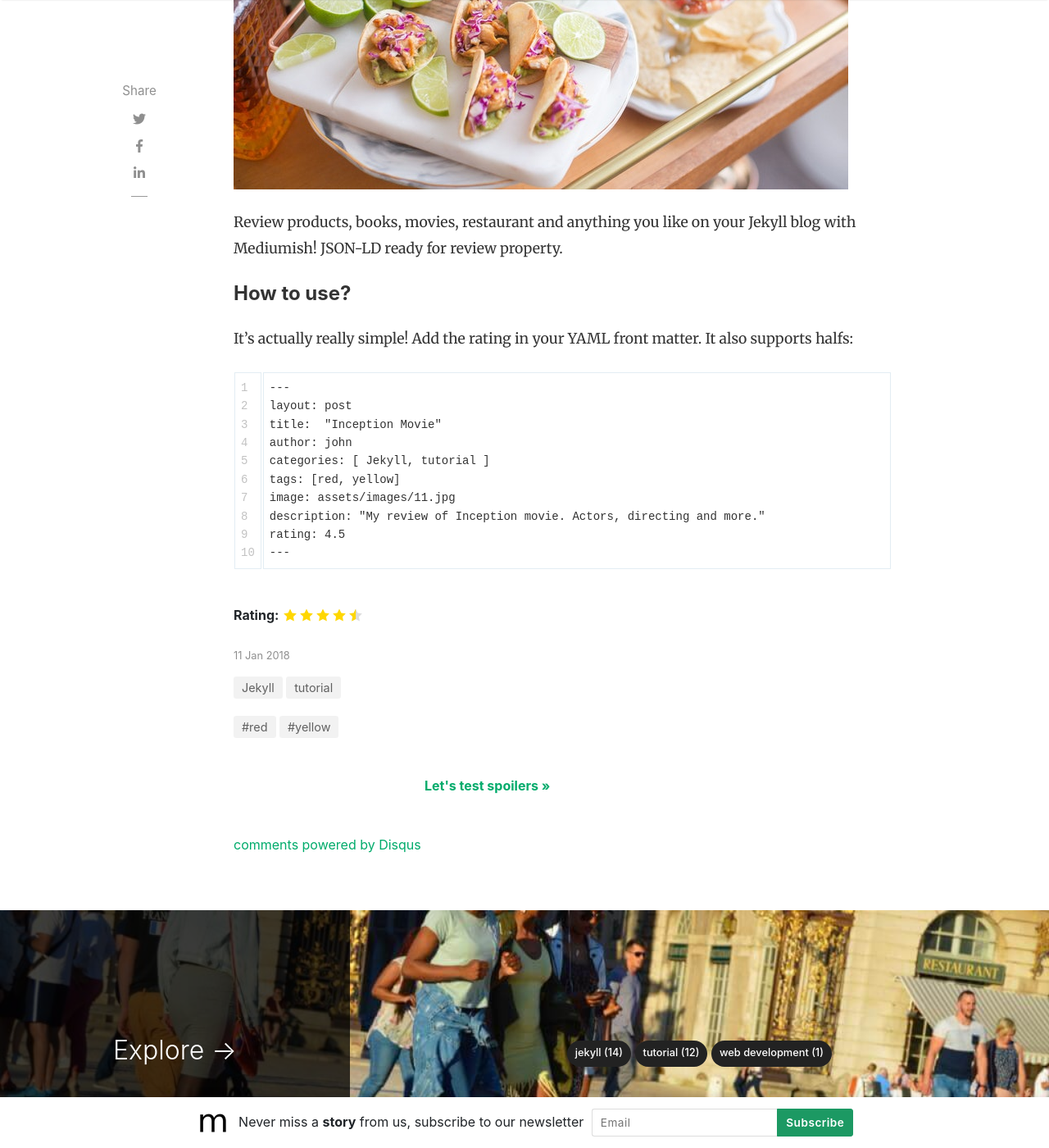
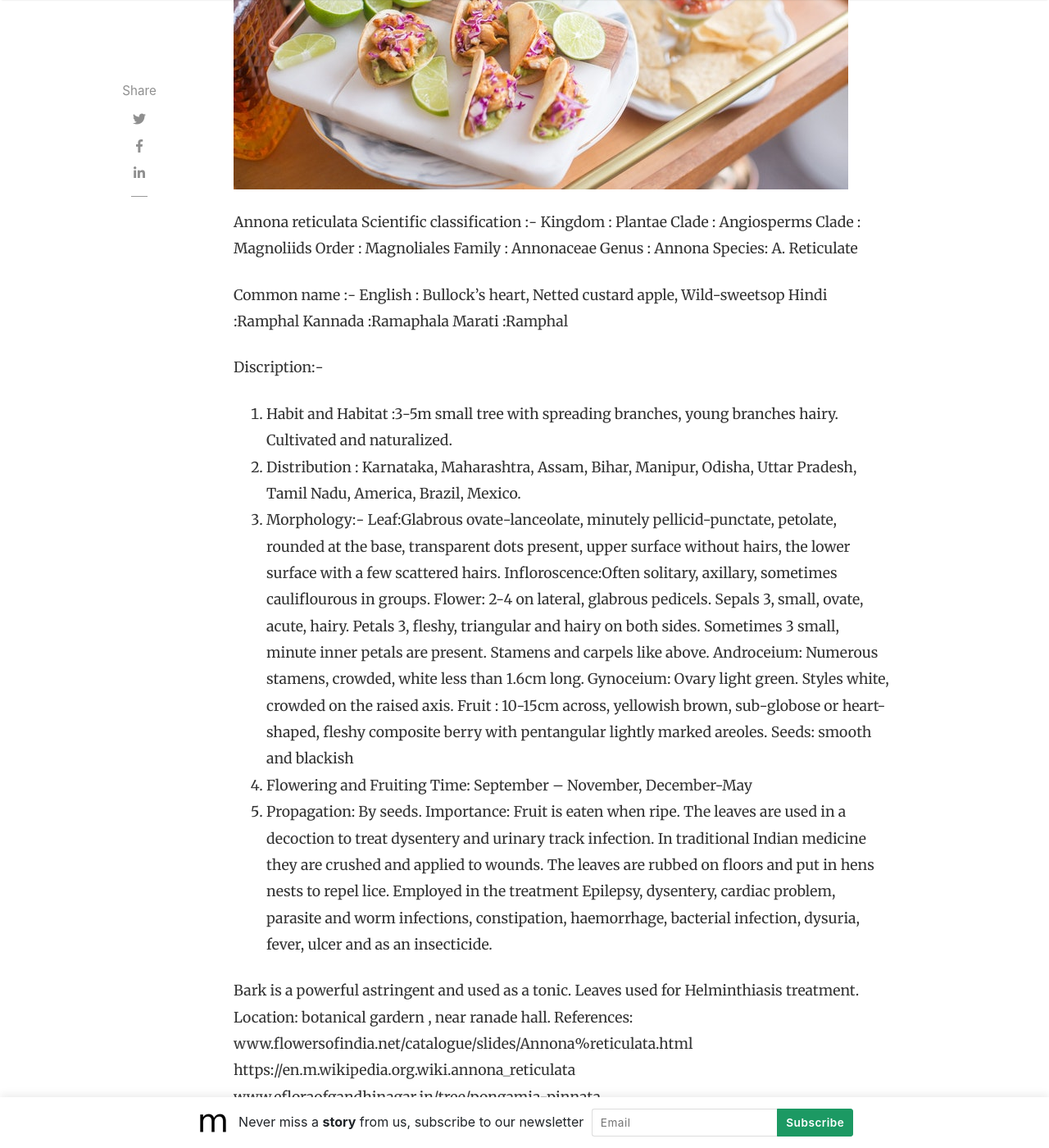
Before and after one commit to wavicles/empressgarden, a Jekyll site: the page built from _posts/2018-01-11-customer-service.md, in a window 1280 px wide and 1400 px high, scrolled down 684 px. Shown: the whole window at 82% size. Built offline with Jekyll 4.4.1, drawn with Linux system fonts in a browser that asks for light colours; nearby versions of some CDN libraries; comment, search, counter and statistics services are not loaded; some of the changed text lies outside the part shown.

Commit message:
added tree2

````diff
--- a/_posts/2018-01-11-customer-service.md
+++ b/_posts/2018-01-11-customer-service.md
@@ -1,31 +1,55 @@
 ---
 layout: post
-title:  "Inception Movie"
+title:  "Ramphal - Bullock’s Heart"
 author: john
 categories: [ Jekyll, tutorial ]
 tags: [red, yellow]
 image: assets/images/11.jpg
-description: "My review of Inception movie. Acting, plot and something else in this short description."
+description: "Annona reticulata."
 featured: true
 hidden: true
 rating: 4.5
 ---
 
-Review products, books, movies, restaurant and anything you like on your Jekyll blog with Mediumish! JSON-LD ready for review property.
+Annona reticulata
+Scientific classification :-
+Kingdom  :   Plantae
+Clade :          Angiosperms
+Clade :          Magnoliids
+Order :         Magnoliales
+Family :        Annonaceae
+Genus  :        Annona
+Species:        A. Reticulate
 
-#### How to use?
+Common name :-
+English :      Bullock’s heart, Netted custard apple, Wild-sweetsop
+Hindi :Ramphal
+Kannada :Ramaphala
+Marati :Ramphal
 
-It's actually really simple! Add the rating in your YAML front matter. It also supports halfs:
+Discription:-
+1. Habit and Habitat :3-5m small tree with spreading branches,    young branches hairy. Cultivated and naturalized.
+2. Distribution : Karnataka, Maharashtra, Assam, Bihar, Manipur, Odisha, Uttar Pradesh, Tamil Nadu, America, Brazil, Mexico.
+3. Morphology:-
+Leaf:Glabrous ovate-lanceolate, minutely pellicid-punctate,                                                                                                   petolate, rounded at the base, transparent dots present,  upper surface without hairs, the lower surface with a few scattered hairs.
+Infloroscence:Often solitary, axillary, sometimes cauliflourous     in groups.
+Flower:  2-4 on lateral, glabrous pedicels. Sepals 3, small, ovate, acute, hairy. Petals 3, fleshy, triangular and hairy on both sides. Sometimes 3 small, minute inner petals are present. Stamens and carpels like above.
+Androceium: Numerous stamens, crowded, white less than 1.6cm long.
+Gynoceium: Ovary light green. Styles white, crowded on the raised axis.
+Fruit : 10-15cm across, yellowish brown, sub-globose or heart-shaped, fleshy composite berry with pentangular lightly marked areoles.
+Seeds: smooth and blackish
+4. Flowering and Fruiting Time: September – November, December-May
+5. Propagation: By seeds.
+  Importance:
+Fruit is eaten when ripe.
+The leaves are used in a decoction to treat dysentery and urinary track infection.
+In traditional Indian medicine they are crushed and applied to wounds.
+The leaves are rubbed on floors and put in hens nests to repel lice. Employed in the treatment Epilepsy, dysentery, cardiac problem, parasite and worm infections, constipation, haemorrhage, bacterial infection, dysuria, fever, ulcer and as an insecticide.
 
-```html
----
-layout: post
-title:  "Inception Movie"
-author: john
-categories: [ Jekyll, tutorial ]
-tags: [red, yellow]
-image: assets/images/11.jpg
-description: "My review of Inception movie. Actors, directing and more."
-rating: 4.5
----
-```
+Bark is a powerful astringent and used as a tonic.
+Leaves used for Helminthiasis treatment.
+  Location: botanical gardern , near ranade hall.
+References:
+www.flowersofindia.net/catalogue/slides/Annona%reticulata.html
+https://en.m.wikipedia.org.wiki.annona_reticulata
+www.efloraofgandhinagar.in/tree/pongamia-pinnata
--- a/_posts/2018-01-11-quick-start-guide.md
+++ b/_posts/2018-01-11-quick-start-guide.md
@@ -1,27 +1,48 @@
 ---
 layout: post
-title:  "Let's test spoilers"
+title:  "Shirish - Lebbeck"
 author: sal
 categories: [ Jekyll, tutorial ]
-image: assets/images/12.jpg
+image: assets/images/tree2a.jpg
 featured: true
 hidden: true
 ---
 
-Director Roland Suso Richter's enigmatic psychological thriller (direct to video/DVD) was based upon screenwriter Michael Cooney's own play "Point of Death" - a title that gave away the film's entire plot twist premise.
+Albizia lebbeck
+Scientific classification:
+Kingdom : 	            Plantae
+Division :	            Tracheophyta
+Class : 		            Magnoliopsida
+Order :		            Fabales
+Family : 	            Mimosaceae
+Genus : 	            Albizia
+Species :                         Albizia lebbeck
+Scientific Name :          Albizia lebbeck (L.) Benth.
 
-As in many similar films, such as Jacob's Ladder (1990), Soul Survivors (2001), and The Butterfly Effect (2004), events and people were thoroughly distorted and confused because the protagonist was at the point of death. The tagline was misleading:
+Common Names:
+English : 	lebbeck, lebbek tree, flea tree, frywood, koko and woman's tongue tree.
+Hindi: 		Saras (सरस)
+Kannada:           ಸಿರೀಸ( sirisa)
+Marathi:	शिरस (shiras), शिरीष (shirish)
 
-"When You Don't Have a Memory, How Can You Remember Who to Trust?"
+Description:
+1. Habit and Habitat: Terrestrial, grows at an altitude of 750 m above the sea level6 and in fertile and semi-fertile soil. Height up to 9-10mts. Perennial, which can range from dark green to greyish green in colour.
+2. Distribution: it is  native to Indomalaya, New Guinea and Northern Australia and widely cultivated and naturalised in other tropical and subtropical regions
+3. Morphology:
+ Leaf: Bipinnate,7.5-15cms long, with 1-4 pairs of pinnae, each pinna with 6-18 leaflets.
+Inflorescence: Inflorescence is Heads
+Flower: Flowers mimosa-like, in showy, rounded clusters near stem tips, 5-6 cm across, cream or yellowish-white.White, fragrant, heads umbellate, from the upper leaf axils, solitary or fasciculate.
+Filaments exserted, connate below into a short tube.Flowers bisexual,
+Androecium: each flower with numerous long stamens.
+Gynoecium: ovary subsessile, glabrous, style 2.5 cm, filiform; stigma minute.
+Fruit:.Pods 10 - 25 cm long, 3 - 5 cm broad, thin, flat, straight, straw - coloured when old, glabrous and shining.
+Seeds : 4 - 12, spherical or slightly reniform, smooth, glabrous, yellowish brown.
+Flowering and Fruiting time : July - Oct ; Oct - Mar
+4. Propagation: Through seeds.
+5. Importance:
+The bark and seeds are used as astringent.
+The flowers are considered cooling and are externally applied in boils, eruptions, etc.
+The leaves, seeds etc. are used in opthalmia.
+The timber is valued for a variety of purposes.
 
-The mind-warping film opened with a hospital patient Simon Cable (Ryan Phillippe) awakening in a <span class="spoiler"> hospital with little knowledge (amnesia perhaps?) of what had happened, and why he was there, etc. He was told by attending Dr. Jeremy Newman (Stephen Rea) that it was July 29, 2002 (Simon thought it was the year 2000 - he was confused - he heard a doctor say 20:00 hours!) and that he had died for two minutes from cardiac arrest following the near-fatal accident -- but he had been revived ("You're as good as new").</span> Dr. Newman: "Simon, this is the 29th of July. The year is 2002. And your wife, whose name is Anna, is waiting outside."
-
-(The doctor left off four crucial additional words, revealed in the film's ending.) (Spoiler: Simon had died and was not resuscitated!).
-
-A major clue to everything that truly happened was the scene that played next under the credits - hospital staff failed to bring a patient back to life with a defibrillator after a car accident. Chest compressions failed and there was no pulse. A second major clue was provided by hospital orderly Travis (Stephen Graham): <span class="spoiler">Everybody dies. No mystery there. But why and how everyone dies. Now, there's a mystery worth solving. Probably the biggest mystery there is.</span>
-
-#### So how do we do spoilers?
-
-```html
-<span class="spoiler">My hidden paragraph here.</span>
-```
+6. Location: in front of new building,enterance gate garden,opp to dining hall (beside library).
````
